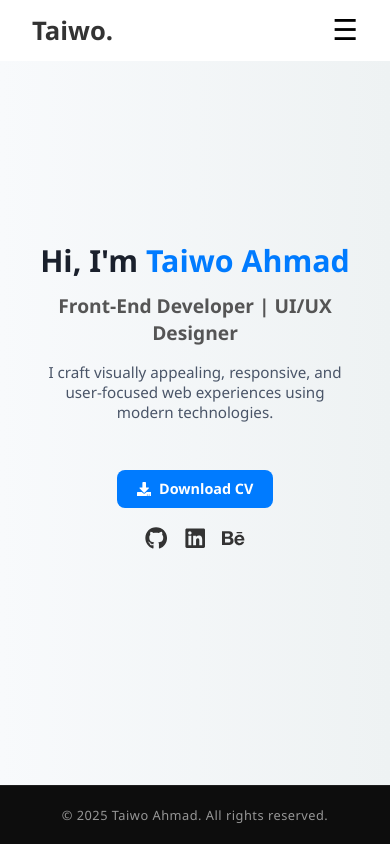
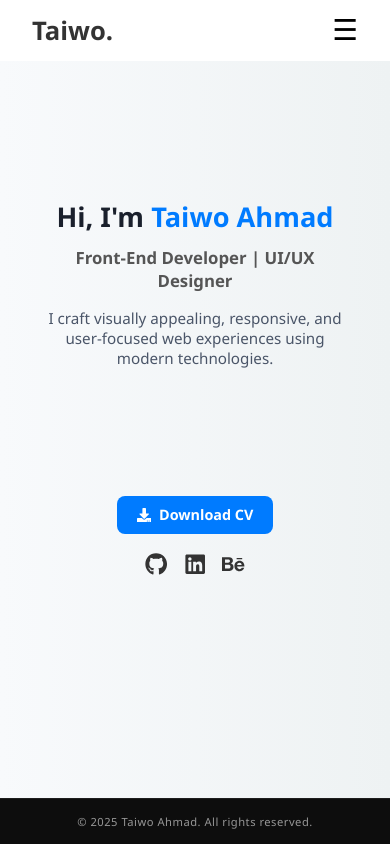
Before and after one commit to Solataiwo-15/My-Portfolio, a React (Vite) app: page / in a window 390 px wide. Built offline with nearby package versions, Linux system fonts and the light colour scheme.

Commit message:
home fix

```diff
--- a/src/index.css
+++ b/src/index.css
@@ -38,3 +38,11 @@ body {
   letter-spacing: 0.5px;
   opacity: 0.6;
 }
+
+/* 🔽 Mobile styles for max-width 429px */
+@media (max-width: 429px) {
+  .footer {
+    padding: 15px 0;
+    font-size: 0.7rem;
+  }
+}
--- a/src/pages/Home.css
+++ b/src/pages/Home.css
@@ -77,14 +77,17 @@
 @media (max-width: 429px) {
   .hero {
     padding: 2rem 2.5rem;
+    display: flex;
+    flex-direction: column;
+    align-items: center;
   }
 
   .hero h1 {
-    font-size: 1.9rem;
+    font-size: 1.7rem;
   }
 
   .hero h2 {
-    font-size: 1.2rem;
+    font-size: 1.05rem;
   }
 
   .hero p {
@@ -112,7 +115,8 @@
   .home-cta-wrapper {
     flex-direction: column;
     align-items: center;
-    margin-top: 3rem;
+    margin-top: 8rem;
     gap: 0.1rem;
+    padding-bottom: 1rem;
   }
 }
```
